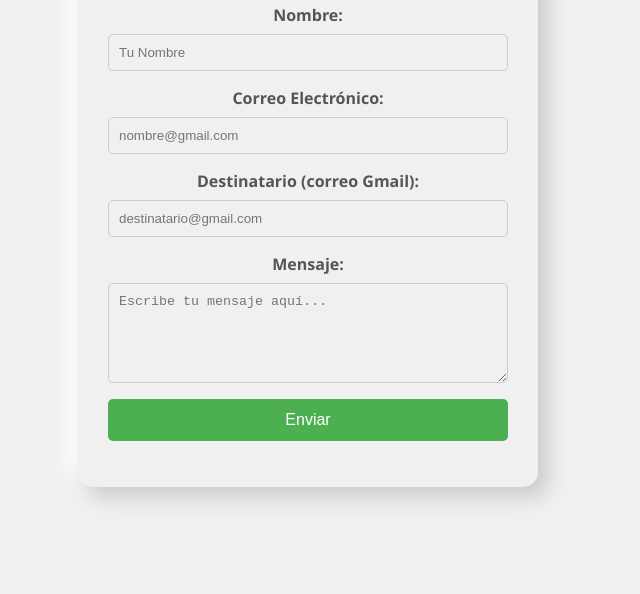
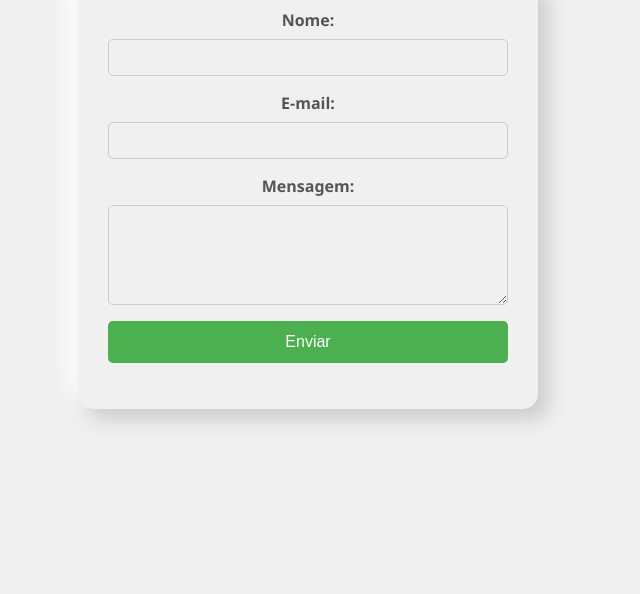
Before and after one commit to josemoises2007/gmail, a plain HTML site: page index.html in a window 1280 px wide. Shown: the part 206-800 px from the top of the page, without its empty margins (332-972 px from the left). Drawn offline with Linux system fonts and the light colour scheme.

Commit message:
Update index.html

```diff
--- a/index.html
+++ b/index.html
@@ -81,20 +81,15 @@
 </head>
 <body>
 
-  <form action="procesar_formulario.php" method="post">
-    <h2>Formulario de Contacto</h2>
+ <form action="enviar_formulario.php" method="post">
+    <label for="nome">Nome:</label>
+    <input type="text" name="nome" required>
 
-    <label for="nombre">Nombre:</label>
-    <input type="text" id="nombre" name="nombre" placeholder="Tu Nombre" required>
+    <label for="email">E-mail:</label>
+    <input type="email" name="email" required>
 
-    <label for="correo">Correo Electrónico:</label>
-    <input type="email" id="correo" name="correo" placeholder="nombre@gmail.com" required>
-
-    <label for="destinatario">Destinatario (correo Gmail):</label>
-    <input type="email" id="destinatario" name="destinatario" placeholder="destinatario@gmail.com" required>
-
-    <label for="mensaje">Mensaje:</label>
-    <textarea id="mensaje" name="mensaje" placeholder="Escribe tu mensaje aquí..." required></textarea>
+    <label for="mensagem">Mensagem:</label>
+    <textarea name="mensagem" rows="4" required></textarea>
 
     <input type="submit" value="Enviar">
   </form>
```
